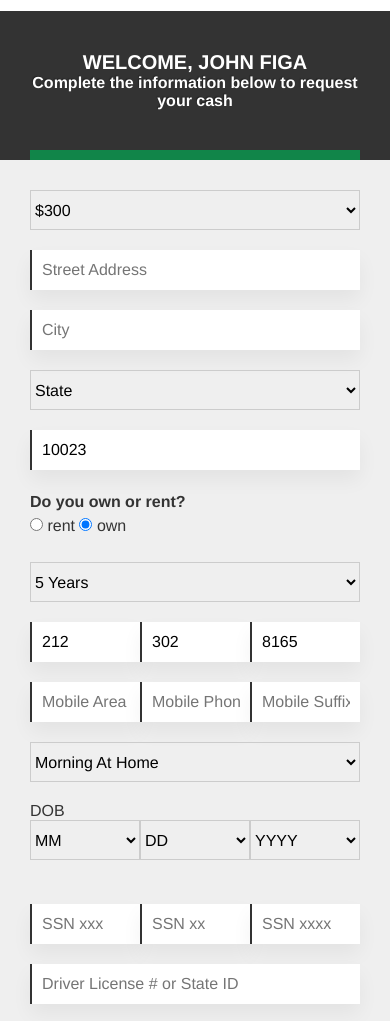
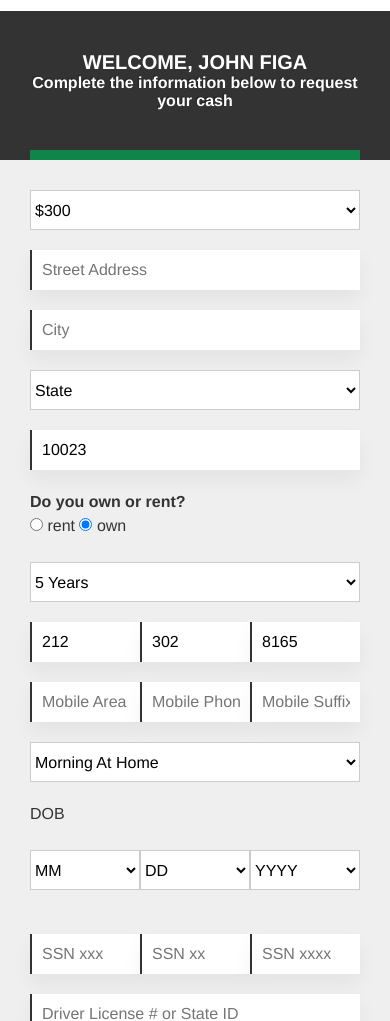
Before and after one commit to IntercomMedia/mobile-template, a plain HTML site: page page-2.html in a window 390 px wide. Shown: the part 53-1074 px from the top of the page. Drawn offline with Linux system fonts and the light colour scheme; a script that the page names is missing.

Commit message:
Select mobile issues

```diff
--- a/inc/styles.css
+++ b/inc/styles.css
@@ -126,7 +126,7 @@ input[type=text]{
 }
 
 select {
-	background: none;
+	background: #fff;
 	height: 40px;
 	border: 1px solid #cccccc;
 }
@@ -462,7 +462,7 @@ body.landscape form p.disclaimer{
 }
 
 body.landscape input[type=text]{
-	width:39%;
+	width:49%;
 }
 
 body.landscape .finePrint{
--- a/page-2.html
+++ b/page-2.html
@@ -290,8 +290,10 @@
 <option value="32">Evening At Work</option>
 
 </select>
-<!--#4a: #4b moved here --> <label for="dobM">DOB</label>
-<p class="thirds">
+<!--#4a: #4b moved here -->
+<p>
+<label for="dobM">DOB</label>
+	<div class="thirds">
 	<!--#4b <label for="dobM">DOB</label><br/> -->
 	<select id="dobM" name="dobM">
 		<option value="">MM</option>
@@ -421,6 +423,7 @@
 <option value="1926">1926</option>
 
 	</select>
+</div>
 </p>
 <div class="thirds">
 	<input type="text" name="ssn1" value="" placeholder="SSN xxx"/>
```
